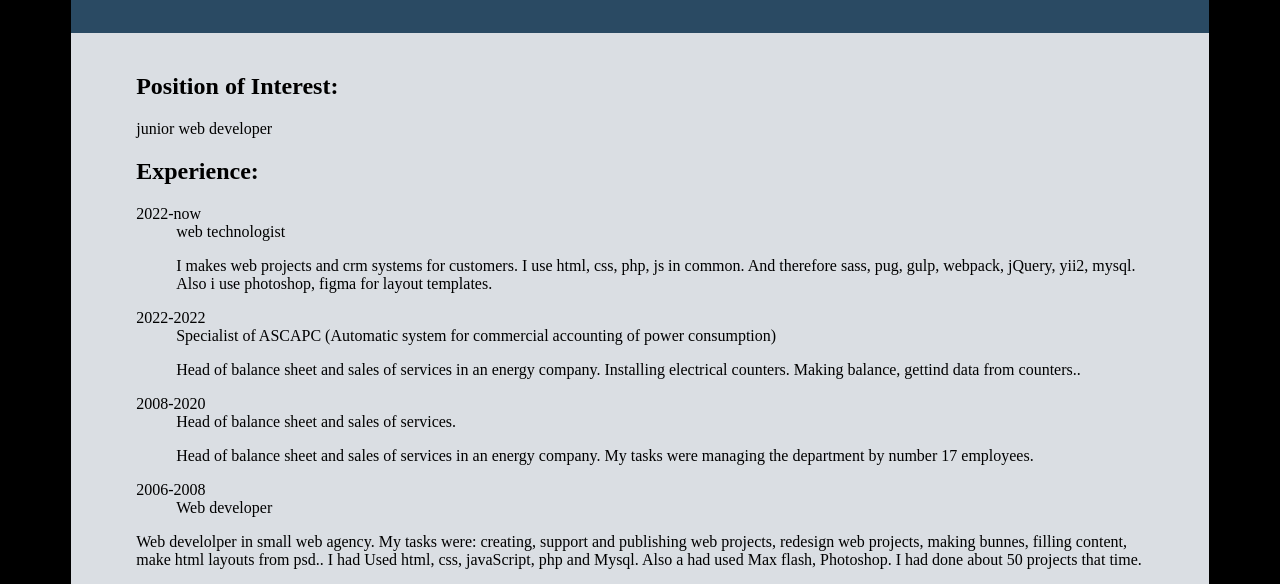
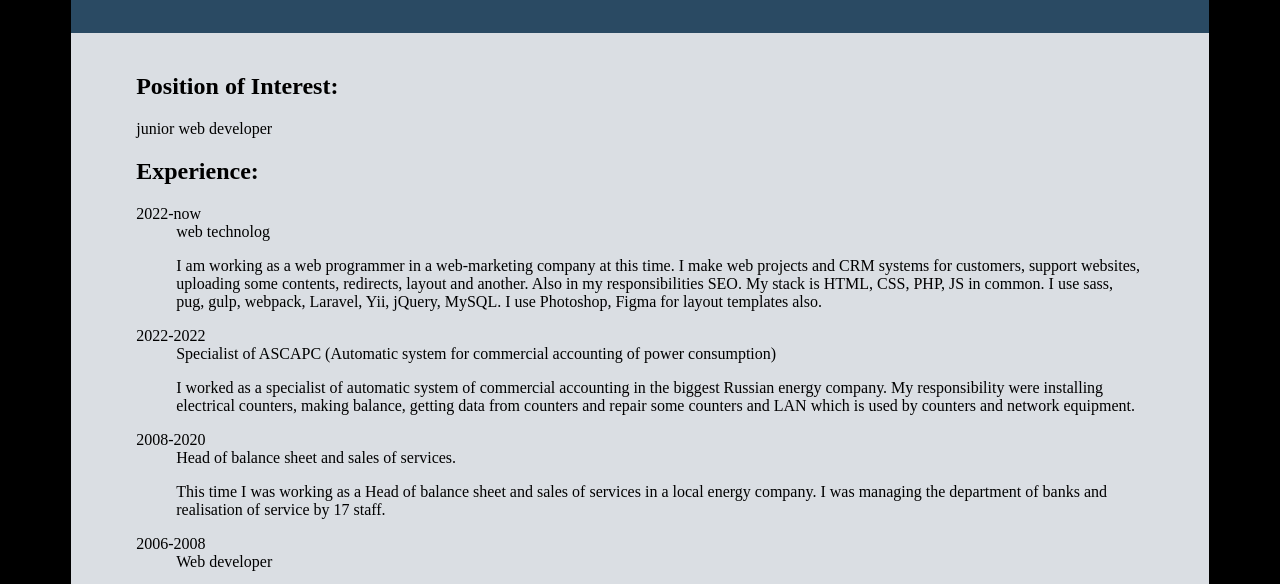
Before and after one commit to rpm-16/cv, a plain HTML site: page index.html in a window 1280 px wide. Shown: the part 205-789 px from the top of the page. Drawn offline with Linux system fonts and the light colour scheme.

Commit message:
25/02/2023 update

```diff
--- a/index.html
+++ b/index.html
@@ -51,25 +51,29 @@
             <h2>Experience:</h2>
             <dl>
                 <dt>2022-now</dt>
-                <dd>web technologist
+                <dd>web technolog
                     <p>
-                        I makes web projects and crm systems for customers. I use
-                        html, css, php, js in common. And therefore sass, pug, gulp, webpack,
-                        jQuery, yii2, mysql. Also i use photoshop, figma for layout templates.
+                        I am working as a web programmer in a web-marketing company at this time. I make web projects
+                        and CRM systems for customers, support websites, uploading some contents, redirects, layout and
+                        another. Also in my responsibilities SEO.
+                        My stack is HTML, CSS, PHP, JS in common. I use sass, pug, gulp, webpack, Laravel, Yii, jQuery,
+                        MySQL. I use Photoshop, Figma for layout templates also.
                     </p>
                 </dd>
                 <dt>2022-2022</dt>
                 <dd>Specialist of ASCAPC (Automatic system for commercial accounting of power consumption)
                     <p>
-                        Head of balance sheet and sales of services in an energy company. Installing
-                        electrical counters. Making balance, gettind data from counters..
+                        I worked as a specialist of automatic system of commercial accounting in the biggest Russian
+                        energy company. My responsibility were installing electrical counters, making balance, getting
+                        data from counters and repair some counters and LAN which is used by counters and network
+                        equipment.
                     </p>
                 </dd>
                 <dt>2008-2020</dt>
                 <dd>Head of balance sheet and sales of services.
                     <p>
-                        Head of balance sheet and sales of services in an energy company. My tasks were managing
-                        the department by number 17 employees.
+                        This time I was working as a Head of balance sheet and sales of services in a local energy
+                        company. I was managing the department of banks and realisation of service by 17 staff.
                     </p>
                 </dd>
                 <dt>2006-2008</dt>
@@ -109,3 +113,11 @@
 </body>
 
 </html>
+
+I had graduated as an economist in 2006 from a Russian government university named Yaroslav Mudriy.
+After that I had worked as a web- programmer about two years. From 2006 to the end 2007. My tasks was layout,
+programming and uploading some contents on different web sites. Also, I had used photoshop and make some simple
+pictures.
+After that I had worked as an engineer in the local electric company about 12 years. Started work as an engineer and in
+the end I had my own department with about 35 staff.
+Now am I works in webMarketing as a web techolog and my tasks is support and developing web projects
```
